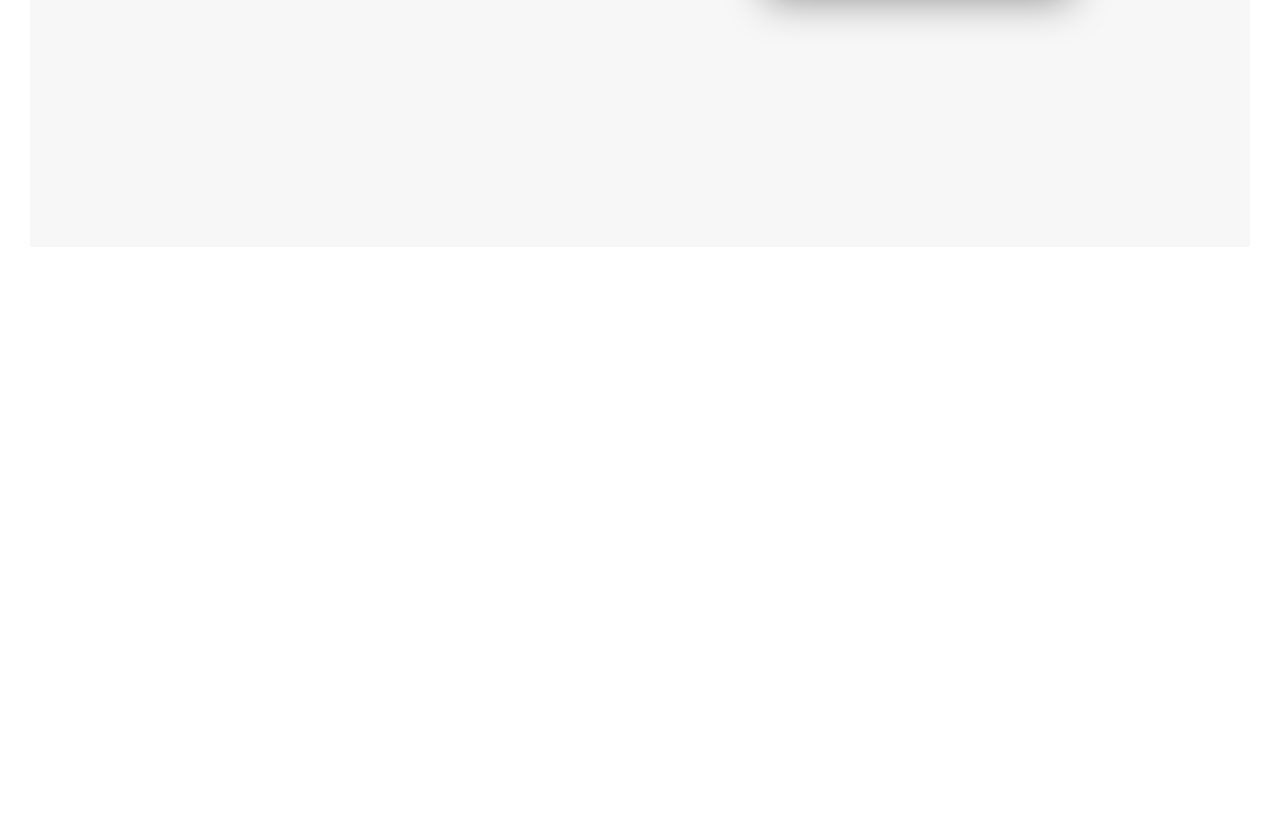
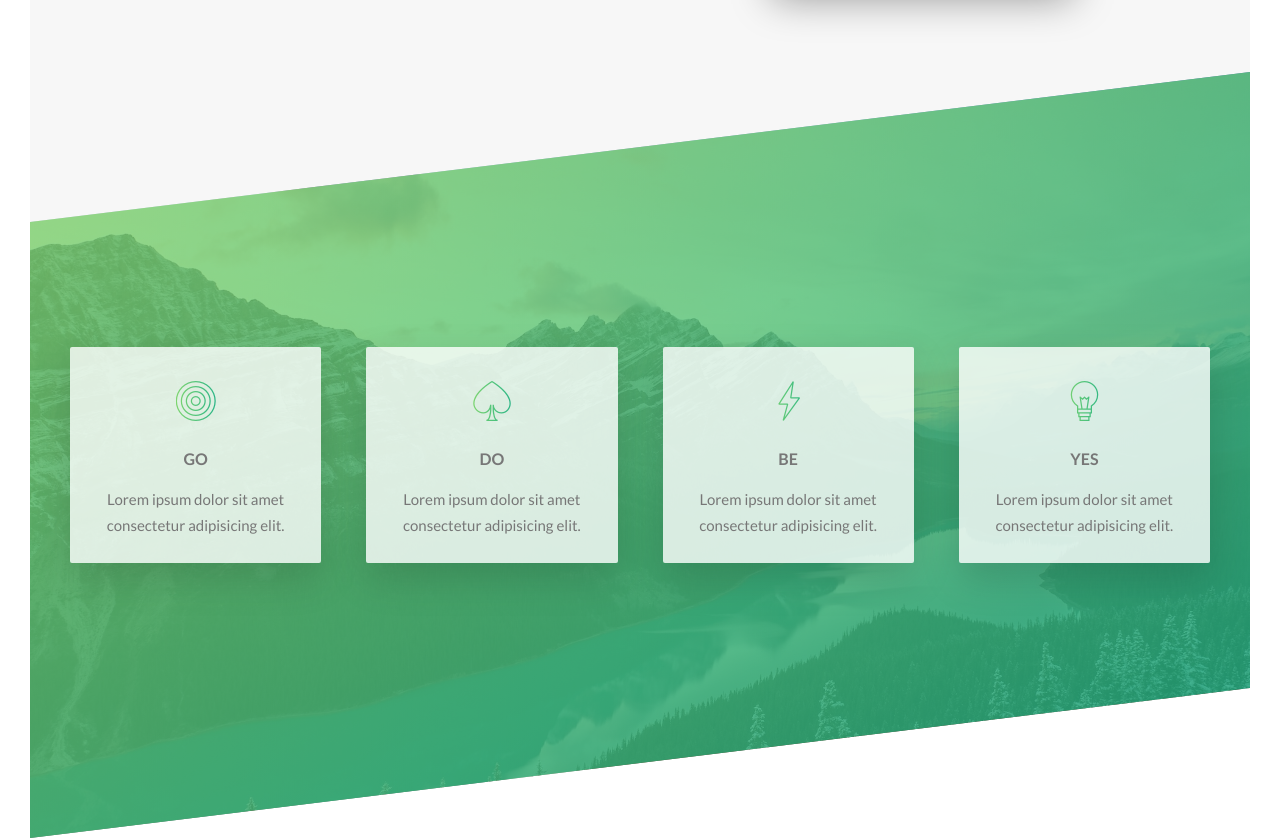
Before and after one commit to hectorcoronado/advanced-css, a website: page Natours/starter/index.html in a window 1280 px wide. Shown: the part 1337-2175 px from the top of the page. Before the commit the page ends 1614 px from the top, so only its background shows below. Drawn offline with Linux system fonts and the light colour scheme; files that its build step writes are made by us from their sources.

Commit message:
creates & styles `.section-features`

```diff
--- a/Natours/sass/abstracts/_variables.scss
+++ b/Natours/sass/abstracts/_variables.scss
@@ -16,4 +16,4 @@ $default-font-size: 1.6rem;
 // GRID
 $grid-width: 114rem;
 $gutter-vertical: 8rem;
-$gutter-horizontal: 3rem;
+$gutter-horizontal: 4.5rem;
--- a/Natours/sass/base/_typography.scss
+++ b/Natours/sass/base/_typography.scss
@@ -61,11 +61,11 @@ body {
     *       and nowhere else (determines the background painting area)
     * 4. make the text itself transparent, so the background-image shows through
     */
-  background-image: linear-gradient(to right, $color-primary-light, $color-primary-dark);
-  display: inline-block;
-  background-clip: text;
-  -webkit-background-clip: text;
-  color: transparent;
+    background-clip: text;
+    -webkit-background-clip: text;
+    background-image: linear-gradient(to right, $color-primary-light, $color-primary-dark);
+    display: inline-block;
+    color: transparent;
 
   /**
     * to create `.heading-secondary` animated transition:
--- /dev/null
+++ b/Natours/sass/components/_feature-box.scss
@@ -0,0 +1,27 @@
+.feature-box {
+    background-color: rgba($color-white, .8);
+    font-size: 1.5rem;
+    padding: 2.5rem;
+    text-align: center;
+    border-radius: 2px;
+    box-shadow: 0 1.5rem 4rem rgba($color-black, .15);
+    transition: all .2s;
+
+    &:hover {
+        transform: scale(1.2) translateY(-1rem);
+    }
+
+    &__icon {
+        font-size: 4rem;
+        margin-bottom: .5rem;
+
+        /* gradient for icons, pattern of `_typography.scss=>.heading-secondary */
+        background-clip: text;
+        -webkit-background-clip: text;
+        background-image: linear-gradient(to right, $color-primary-light, $color-primary-dark);
+        color: transparent;
+        display: inline-block;
+    }
+
+    &__text {}
+}
--- a/Natours/sass/main.scss
+++ b/Natours/sass/main.scss
@@ -9,6 +9,7 @@
 
 @import "components/button";
 @import "components/composition";
+@import "components/feature-box";
 
 @import "layout/grid";
 @import "layout/header";
--- a/Natours/sass/pages/_home.scss
+++ b/Natours/sass/pages/_home.scss
@@ -9,3 +9,25 @@
       */
     margin-top: -20vh;
 }
+
+.section-features {
+  padding: 20rem 0;
+  background-image: linear-gradient(
+    to right bottom,
+    rgba($color-primary-light, 0.8),
+    rgba($color-primary-dark, 0.8)),
+    url(../img/nat-4.jpg);
+  background-size: cover;
+  margin-top: -10rem; // pull section up to cover whitespace
+
+  /**
+    * same effect as `clip-path` in `_headers.scss=>.header
+    * - `& > *` applies this skew *only* to the parent element
+    * - thus, all elements within render flatly/horizontally
+    */
+  transform: skewY(-7deg);
+
+  & > * {
+    transform: skewY(7deg);
+  }
+}
--- a/Natours/starter/index.html
+++ b/Natours/starter/index.html
@@ -56,6 +56,47 @@
                         <img src="img/nat-1-large.jpg" alt="Photo 1" class="composition__photo composition__photo--p1">
                         <img src="img/nat-2-large.jpg" alt="Photo 2" class="composition__photo composition__photo--p2">
                         <img src="img/nat-3-large.jpg" alt="Photo 3" class="composition__photo composition__photo--p3">
+                    </div>
+                </div>
+            </div>
+        </section>
+
+        <section class="section-features">
+            <div class="row">
+                <div class="col-1-of-4">
+                    <div class="feature-box">
+                        <i class="feature-box__icon icon-basic-target"></i>
+                        <h3 class="heading-tertiary u-margin-bottom-small">go</h3>
+                        <p class="feature-box__text">
+                            Lorem ipsum dolor sit amet consectetur adipisicing elit.
+                        </p>
+                    </div>
+                </div>
+                <div class="col-1-of-4">
+                    <div class="feature-box">
+                        <i class="feature-box__icon icon-basic-spades"></i>
+                        <h3 class="heading-tertiary u-margin-bottom-small">do</h3>
+                        <p class="feature-box__text">
+                            Lorem ipsum dolor sit amet consectetur adipisicing elit.
+                        </p>
+                    </div>
+                </div>
+                <div class="col-1-of-4">
+                    <div class="feature-box">
+                        <i class="feature-box__icon icon-basic-bolt"></i>
+                        <h3 class="heading-tertiary u-margin-bottom-small">be</h3>
+                        <p class="feature-box__text">
+                            Lorem ipsum dolor sit amet consectetur adipisicing elit.
+                        </p>
+                    </div>
+                </div>
+                <div class="col-1-of-4">
+                    <div class="feature-box">
+                        <i class="feature-box__icon icon-basic-lightbulb"></i>
+                        <h3 class="heading-tertiary u-margin-bottom-small">yes</h3>
+                        <p class="feature-box__text">
+                            Lorem ipsum dolor sit amet consectetur adipisicing elit.
+                        </p>
                     </div>
                 </div>
             </div>
```
Also changed, not shown: Natours/starter/css/fonts/linea-basic-10.ttf (added), Natours/starter/css/fonts/linea-basic-10.woff (added), Natours/starter/css/icon-font.css (added), Natours/starter/css/style.css, 2 other files.
